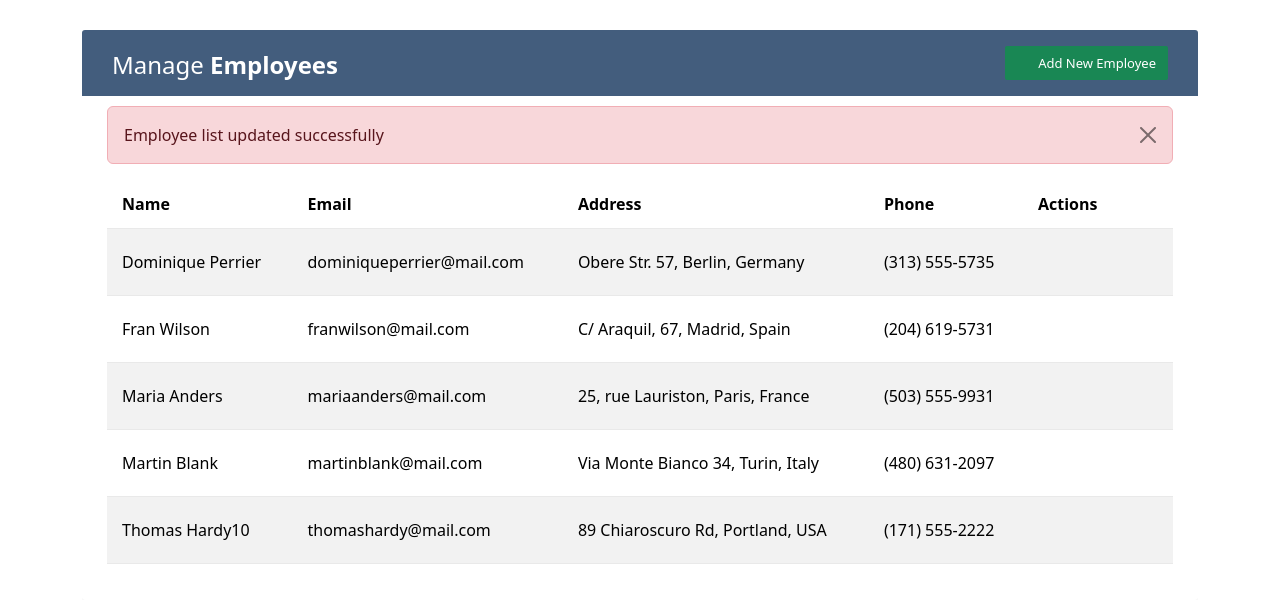
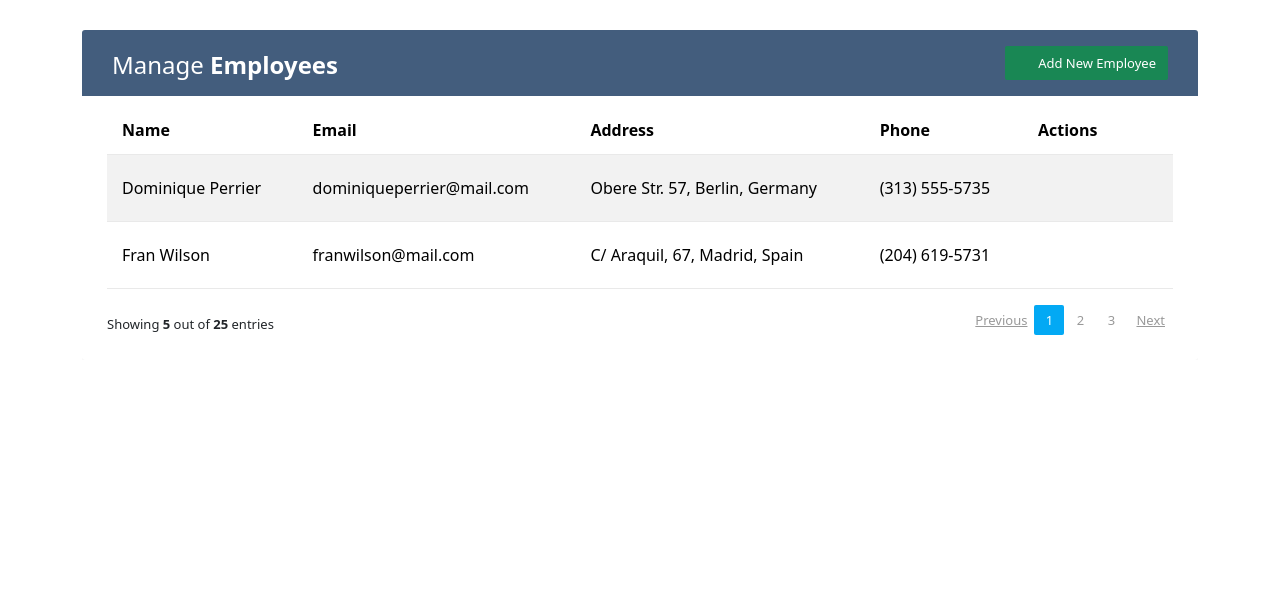
Before and after one commit to faiz-webdev/reactjs-hooks, a React (Create React App) app: page / in a window 1280 px wide. Shown: the top 602 px of the page. Built offline with nearby package versions, Linux system fonts and the light colour scheme.

Commit message:
11. pagination

```diff
--- a/src/components/EmployeeList.js
+++ b/src/components/EmployeeList.js
@@ -3,20 +3,30 @@
 import { useContext, useEffect, useState } from "react";
 import { Alert, Button, Modal } from "react-bootstrap";
 import AddForm from "./AddForm";
+import Pagination from "./Pagination";
 
 function EmployeeList() {
-  const { employees } = useContext(EmployeeContext);
+  const { sortedEmployees } = useContext(EmployeeContext);
 
   const [show, setShow] = useState(false);
+
+  const [showAlert, setShowAlert] = useState(false);
 
   const handleShow = () => setShow(true);
   const handleClose = () => setShow(false);
 
-  const [showAlert, setShowAlert] = useState(false);
+  const [currentPage, setCurrentPage] = useState(1);
+  const [employeesPerPage] = useState(2);
 
   const handleShowAlert = () => {
     setShowAlert(true);
-    setTimeout(() => {}, 2000);
+    setTimeout(() => {
+      //   return () => {
+      //     handleShowAlert();
+      //   };
+      //   showAlert(false);
+      setShowAlert(false);
+    }, 2000);
   };
 
   useEffect(() => {
@@ -25,7 +35,15 @@
     return () => {
       handleShowAlert();
     };
-  }, [employees]);
+  }, [sortedEmployees]);
+
+  const indexOfLastEmployee = currentPage * employeesPerPage;
+  const indexOfFirstEmployee = indexOfLastEmployee - employeesPerPage;
+  const currentEmployees = sortedEmployees.slice(
+    indexOfFirstEmployee,
+    indexOfLastEmployee
+  );
+  const totalPagesNum = Math.ceil(sortedEmployees.length / employeesPerPage);
 
   return (
     <>
@@ -69,15 +87,16 @@
           </tr>
         </thead>
         <tbody>
-          {employees
-            .sort((a, b) => (a.name < b.name ? -1 : 1))
-            .map((emp) => (
-              <tr key={emp.id}>
-                <Employee employee={emp} />
-              </tr>
-            ))}
+          {currentEmployees.map((emp) => (
+            <tr key={emp.id}>
+              <Employee employee={emp} />
+            </tr>
+          ))}
         </tbody>
       </table>
+
+      <Pagination pages={totalPagesNum} setCurrentPage={setCurrentPage} />
+
       <Modal show={show} onHide={handleClose}>
         <Modal.Header closeButton>
           <Modal.Title>Add Employee</Modal.Title>
--- /dev/null
+++ b/src/components/Pagination.js
@@ -0,0 +1,115 @@
+import React, { useEffect, useState } from "react";
+
+function Pagination({ pages, setCurrentPage }) {
+  const numOfPages = [];
+
+  for (let i = 1; i <= pages; i++) {
+    numOfPages.push(i);
+  }
+
+  const [currentButton, setCurrentButton] = useState(1);
+
+  useEffect(() => {
+    setCurrentPage(currentButton);
+  }, [currentButton, setCurrentPage]);
+
+  return (
+    <>
+      <div className="clearfix">
+        <div className="hint-text">
+          Showing <b>5</b> out of <b>25</b> entries
+        </div>
+        <ul className="pagination">
+          <li
+            className={`${
+              currentButton === 1 ? "page-item disabled" : "page-item"
+            }`}
+          >
+            <a
+              href="#!"
+              onClick={() =>
+                setCurrentButton((prev) => (prev === 1 ? prev : prev - 1))
+              }
+            >
+              Previous
+            </a>
+          </li>
+
+          {numOfPages.map((page, index) => {
+            return (
+              <li
+                key={index}
+                className={`${
+                  currentButton === page ? "page-item active" : "page-item"
+                }`}
+              >
+                <a
+                  href="#!"
+                  className="page-link"
+                  onClick={() => setCurrentButton(page)}
+                >
+                  {page}
+                </a>
+              </li>
+            );
+          })}
+
+          <li
+            className={`${
+              currentButton === numOfPages.length
+                ? "page-item disabled"
+                : "page-item"
+            }`}
+          >
+            <a
+              href="#!"
+              onClick={() =>
+                setCurrentButton((next) => (next === 1 ? next : next + 1))
+              }
+            >
+              Next
+            </a>
+          </li>
+        </ul>
+      </div>
+    </>
+  );
+}
+
+export default Pagination;
+
+{
+  /* <li className="page-item disabled">
+            <a href="#!">Previous</a>
+          </li>
+          <li className="page-item">
+            <a href="#!" className="page-link">
+              1
+            </a>
+          </li>
+          <li className="page-item">
+            <a href="#!" className="page-link">
+              2
+            </a>
+          </li>
+          <li className="page-item active">
+            <a href="#!" className="page-link">
+              3
+            </a>
+          </li>
+          <li className="page-item">
+            <a href="#!" className="page-link">
+              4
+            </a>
+          </li>
+          <li className="page-item">
+            <a href="#!" className="page-link">
+              5
+            </a>
+          </li>
+          <li className="page-item">
+            <a href="#!" className="page-link">
+              Next
+            </a>
+          </li> */
+}
--- a/src/context/EmployeeContext.js
+++ b/src/context/EmployeeContext.js
@@ -42,6 +42,8 @@
     },
   ]);
 
+  const sortedEmployees = employees.sort((a, b) => (a.name < b.name ? -1 : 1));
+
   const addEmployee = (name, email, address, phone) => {
     setEmployees([...employees, { id: uuidv4(), name, email, address, phone }]);
   };
@@ -61,7 +63,7 @@
 
   return (
     <EmployeeContext.Provider
-      value={{ employees, addEmployee, deleteEmployee, updateEmployee }}
+      value={{ sortedEmployees, addEmployee, deleteEmployee, updateEmployee }}
     >
       {props.children}
     </EmployeeContext.Provider>
```
